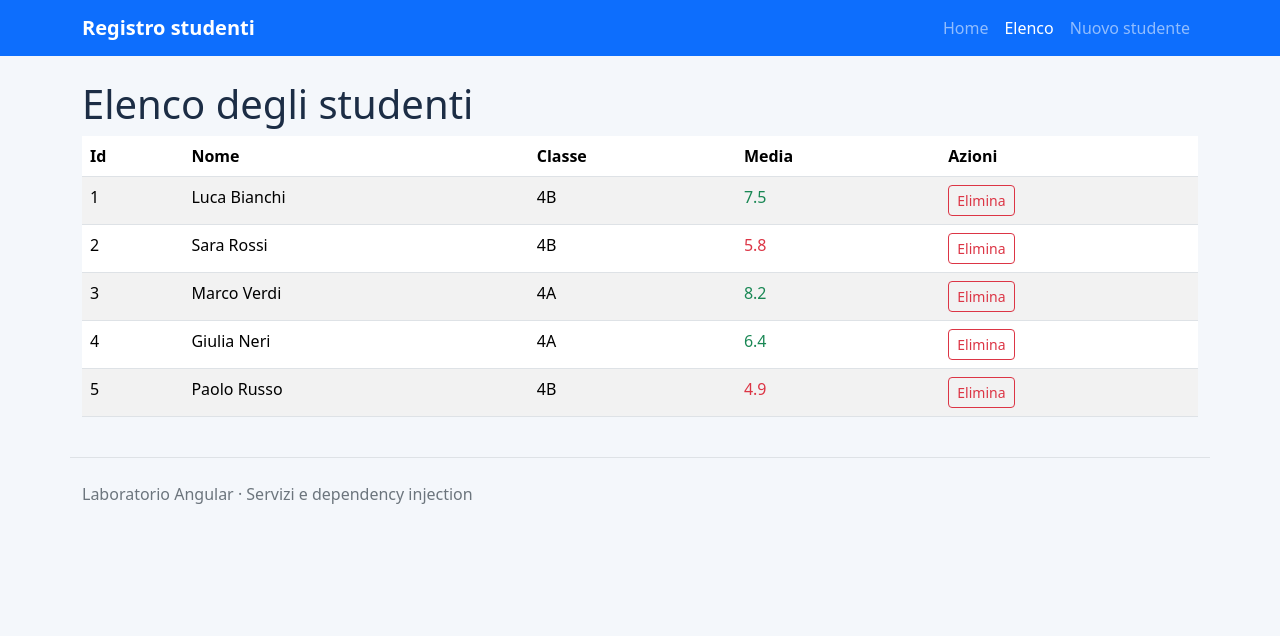
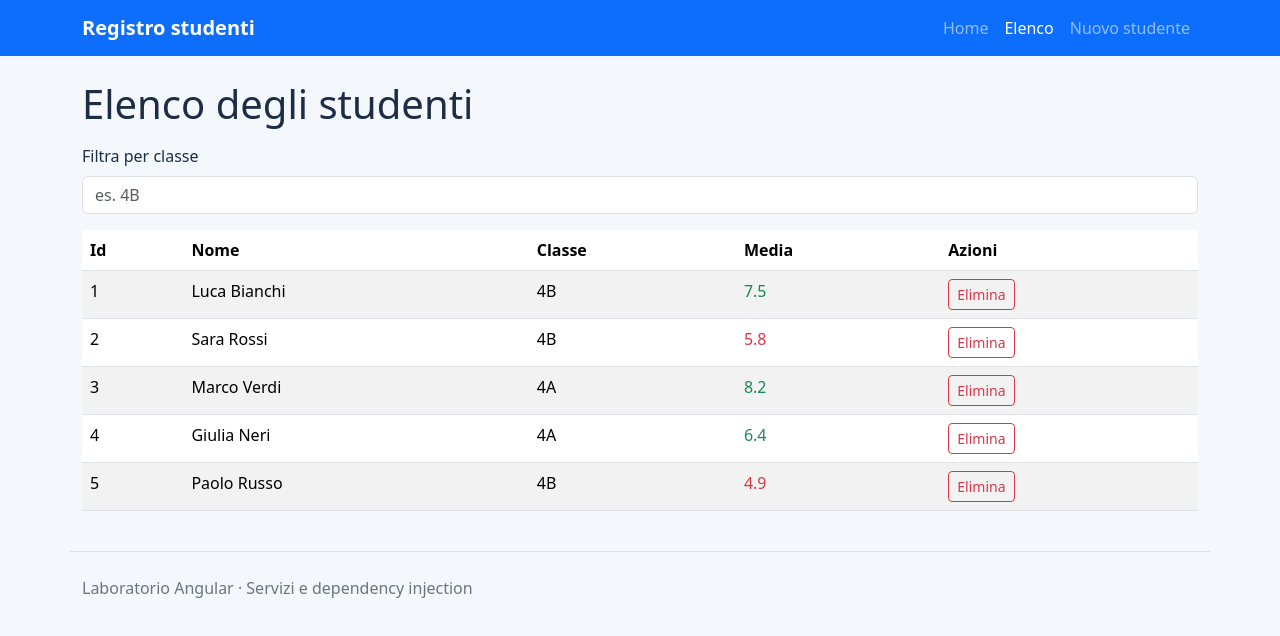
Before and after one commit to JohnCarloG/frutta_angular, an Angular app in the folder registro-studenti/: page /elenco in a window 1280 px wide. Shown: the top 636 px of the page. Built offline with nearby package versions, Linux system fonts and the light colour scheme.

Commit message:
Passo 5: filtro per classe

```diff
--- a/registro-studenti/src/app/elenco/elenco.html
+++ b/registro-studenti/src/app/elenco/elenco.html
@@ -1,8 +1,18 @@
 <h1>Elenco degli studenti</h1>
+<div class="my-3">
+<label for="filtro" class="form-label">Filtra per classe</label>
+<input id="filtro" class="form-control filter-field" [(ngModel)]="filtroClasse" placeholder="es. 4B">
+</div>
+@if (filtrati().length === 0) {
+<div class="alert alert-warning" role="status">
+@if (filtroClasse().trim()) { Nessuno studente trovato per la classe {{ filtroClasse() }} } @else { Il registro è vuoto. }
+</div>
+} @else {
 <div class="table-responsive"><table class="table table-striped table-hover">
 <thead><tr><th scope="col">Id</th><th scope="col">Nome</th><th scope="col">Classe</th><th scope="col">Media</th><th scope="col">Azioni</th></tr></thead>
-<tbody>@for (s of studenti(); track s.id) {
+<tbody>@for (s of filtrati(); track s.id) {
 <tr><td>{{ s.id }}</td><td>{{ s.nome }}</td><td>{{ s.classe }}</td>
 <td [class.text-success]="s.mediaVoti >= 6" [class.text-danger]="s.mediaVoti < 6">{{ s.mediaVoti }}</td>
 <td><button type="button" class="btn btn-sm btn-outline-danger" (click)="rimuovi(s.id)">Elimina</button></td></tr>
 }</tbody></table></div>
+}
--- a/registro-studenti/src/app/elenco/elenco.ts
+++ b/registro-studenti/src/app/elenco/elenco.ts
@@ -1,8 +1,14 @@
-import { Component, inject } from '@angular/core';
+import { Component, computed, inject, signal } from '@angular/core';
+import { FormsModule } from '@angular/forms';
 import { StudentiService } from '../services/studenti-service';
-@Component({ selector: 'app-elenco', templateUrl: './elenco.html' })
+@Component({ selector: 'app-elenco', imports: [FormsModule], templateUrl: './elenco.html' })
 export class Elenco {
   private readonly studentiService = inject(StudentiService);
-  readonly studenti = this.studentiService.studenti;
+  readonly filtroClasse = signal('');
+  readonly filtrati = computed(() => {
+    const filtro = this.filtroClasse().trim().toUpperCase();
+    const tutti = this.studentiService.studenti();
+    return filtro === '' ? tutti : tutti.filter(s => s.classe.toUpperCase() === filtro);
+  });
   rimuovi(id: number): void { this.studentiService.rimuovi(id); }
 }
```
